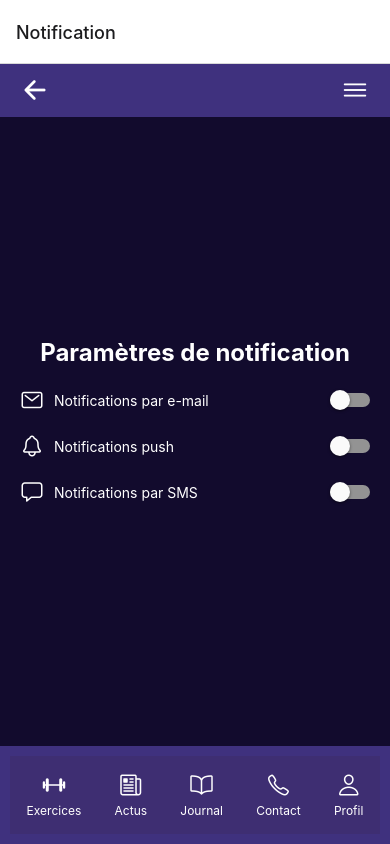
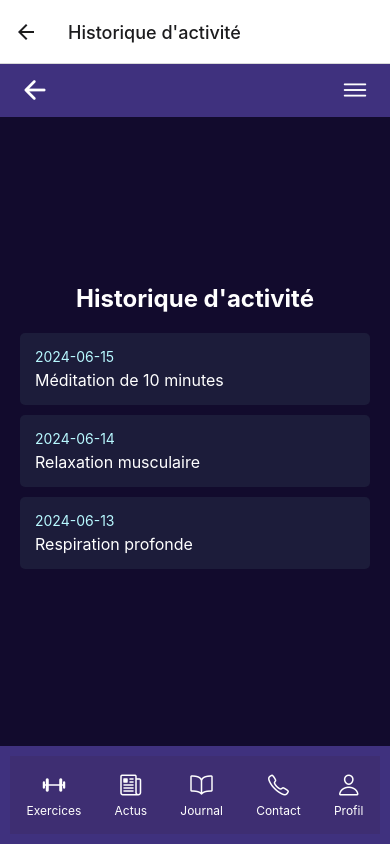
Before and after one commit to EstherMhV/HealfingApp, a React Native app: screen /ActivityHistory in a window 390 px wide. Built offline with nearby package versions, Linux system fonts and the light colour scheme.

Commit message:
screens of section settings

```diff
--- a/App.js
+++ b/App.js
@@ -7,7 +7,6 @@ import News from "./screens/newsScreen.jsx";
 import Error404 from "./screens/error404.jsx";
 import Login from "./screens/loginScreen.jsx";
 import Diary from "./screens/diaryScreen.jsx";
-
 import SignUp from "./screens/signUpScreen.jsx";
 import Contact from "./screens/contactScreen.jsx";
 import Profile from "./screens/profileScreen.jsx";
@@ -20,10 +19,12 @@ import SignUpInfos from "./screens/signUpInfosScreen.jsx";
 import Notification from "./screens/settings/Notification.jsx";
 import Exercice from "./screens/exercices/_id/exercice_id.jsx";
 import ExerciceGo from "./screens/exercices/_id/exercice_go.jsx";
+import PrivacyPolicy from "./screens/settings/privacyPolicy.jsx";
 import ArtTherapy from "./screens/exercices/artTherapyScreen.jsx";
 import Meditation from "./screens/exercices/meditationScreen.jsx";
 import CategoriesExercices from "./screens/categoriesExercices.jsx";
 import Mindfulness from "./screens/exercices/mindfulnessScreen.jsx";
+import ActivityHistory from "./screens/settings/actvityHistory.jsx";
 import PersonalData from "./screens/settings/personalDataScreen.jsx";
 import DeepBreathing from "./screens/exercices/deepBreathingScreen.jsx";
 import PasswordSecurity from "./screens/settings/passwordSecurity.jsx";
@@ -37,7 +38,7 @@ export default function App() {
   return (
     <View style={styles.container}>
       <NavigationContainer>
-        <Stack.Navigator initialRouteName="Notification">
+        <Stack.Navigator initialRouteName="Home">
           <Stack.Screen
             name="SignUp"
             component={SignUp}
@@ -114,6 +115,16 @@ export default function App() {
             options={{ title: "Notification" }}
           />
           <Stack.Screen
+            name="ActivityHistory"
+            component={ActivityHistory}
+            options={{ title: "Historique d'activité" }}
+          />
+          <Stack.Screen
+            name="PrivacyPolicy"
+            component={PrivacyPolicy}
+            options={{ title: "Politique de confidentialité" }}
+          />
+          <Stack.Screen
             name="ReportBug"
             component={ReportBug}
             options={{ title: "Signaler un bug" }}
--- /dev/null
+++ b/screens/settings/actvityHistory.jsx
@@ -0,0 +1,96 @@
+import {
+  View,
+  Text,
+  StyleSheet,
+  TouchableOpacity,
+  ScrollView,
+} from "react-native";
+import Menu from "../../components/Menu.jsx";
+import { Ionicons } from "@expo/vector-icons";
+
+const ActivityHistory = ({ navigation }) => {
+  const activities = [
+    { date: "2024-06-15", description: "Méditation de 10 minutes" },
+    { date: "2024-06-14", description: "Relaxation musculaire" },
+    { date: "2024-06-13", description: "Respiration profonde" },
+  ];
+
+  return (
+    <View style={styles.container}>
+      <View style={styles.header}>
+        <TouchableOpacity onPress={() => navigation.navigate("Settings")}>
+          <Ionicons name="arrow-back-outline" size={30} color="#fff" />
+        </TouchableOpacity>
+        <TouchableOpacity>
+          <Ionicons name="menu-outline" size={30} color="#fff" />
+        </TouchableOpacity>
+      </View>
+
+      <ScrollView contentContainerStyle={styles.content}>
+        <Text style={styles.title}>Historique d'activité</Text>
+
+        {activities.map((activity, index) => (
+          <View key={index} style={styles.activityItem}>
+            <Text style={styles.activityDate}>{activity.date}</Text>
+            <Text style={styles.activityDescription}>{activity.description}</Text>
+          </View>
+        ))}
+      </ScrollView>
+
+      <View style={styles.footer}>
+        <Menu navigation={navigation} />
+      </View>
+    </View>
+  );
+};
+
+const styles = StyleSheet.create({
+  container: {
+    flex: 1,
+    backgroundColor: "#120B2D",
+  },
+  header: {
+    flexDirection: "row",
+    justifyContent: "space-between",
+    alignItems: "center",
+    paddingHorizontal: 20,
+    paddingVertical: 10,
+    backgroundColor: "#3F317E",
+  },
+  content: {
+    flexGrow: 1,
+    justifyContent: "center",
+    alignItems: "center",
+    paddingHorizontal: 20,
+    paddingVertical: 10,
+  },
+  title: {
+    color: "#fff",
+    fontSize: 24,
+    fontWeight: "bold",
+    marginBottom: 20,
+    textAlign: "center",
+  },
+  activityItem: {
+    backgroundColor: "#1c1c3a",
+    padding: 15,
+    borderRadius: 5,
+    marginBottom: 10,
+    width: "100%",
+  },
+  activityDate: {
+    color: "#B8F8FF",
+    fontSize: 14,
+    marginBottom: 5,
+  },
+  activityDescription: {
+    color: "#fff",
+    fontSize: 16,
+  },
+  footer: {
+    backgroundColor: "#3F317E",
+    padding: 10,
+  },
+});
+
+export default ActivityHistory;
--- /dev/null
+++ b/screens/settings/privacyPolicy.jsx
@@ -0,0 +1,117 @@
+import {
+  View,
+  Text,
+  StyleSheet,
+  TouchableOpacity,
+  ScrollView,
+} from "react-native";
+import Menu from "../../components/Menu.jsx";
+import { Ionicons } from "@expo/vector-icons";
+
+const PrivacyPolicy = ({ navigation }) => {
+  const policyText = `
+  Politique de confidentialité
+
+  Introduction
+  Nous respectons votre vie privée et nous nous engageons à la protéger en conformité avec cette politique de confidentialité. Cette politique décrit les types d'informations que nous pouvons collecter auprès de vous ou que vous pouvez fournir lorsque vous visitez notre site web, et nos pratiques de collecte, d'utilisation, de maintenance, de protection et de divulgation de ces informations.
+
+  Informations que nous recueillons à votre sujet
+  Nous recueillons plusieurs types d'informations de et à propos des utilisateurs de notre site web, y compris :
+  - Les informations par lesquelles vous pouvez être identifié personnellement, comme le nom, l'adresse postale, l'adresse e-mail, le numéro de téléphone ("informations personnelles").
+  - Les informations qui sont à propos de vous mais individuellement ne vous identifient pas.
+  - Les informations sur votre connexion internet, l'équipement que vous utilisez pour accéder à notre site web et les détails d'utilisation.
+
+  Comment nous recueillons ces informations
+  Nous recueillons ces informations :
+  - Directement de vous lorsque vous nous les fournissez.
+  - Automatiquement lorsque vous naviguez sur le site. Les informations recueillies automatiquement peuvent inclure des détails d'utilisation, des adresses IP et des informations collectées via des cookies et d'autres technologies de suivi.
+
+  Utilisation des informations
+  Nous utilisons les informations que nous recueillons à votre sujet ou que vous nous fournissez, y compris les informations personnelles :
+  - Pour présenter notre site web et son contenu.
+  - Pour vous fournir les informations, produits ou services que vous nous demandez.
+  - Pour remplir toute autre fin pour laquelle vous les fournissez.
+  - Pour vous informer des modifications apportées à notre site web ou à tout produit ou service que nous offrons ou fournissons.
+  - De toute autre manière que nous pouvons décrire lorsque vous fournissez les informations.
+  - Pour toute autre fin avec votre consentement.
+
+  Divulgation de vos informations
+  Nous pouvons divulguer des informations agrégées sur nos utilisateurs, et des informations qui ne permettent pas d'identifier une personne, sans restriction. Nous pouvons divulguer les informations personnelles que nous recueillons ou que vous fournissez comme décrit dans cette politique de confidentialité :
+  - À nos filiales et affiliés.
+  - Aux sous-traitants, prestataires de services et autres tiers que nous utilisons pour soutenir notre activité.
+  - Pour remplir la fin pour laquelle vous les fournissez.
+  - Pour toute autre fin divulguée par nous lorsque vous fournissez les informations.
+  - Avec votre consentement.
+
+  Sécurité des données
+  Nous avons mis en place des mesures conçues pour sécuriser vos informations personnelles contre toute perte accidentelle et contre tout accès, utilisation, modification et divulgation non autorisés. La sécurité de vos informations dépend également de vous. Lorsque nous vous avons donné (ou lorsque vous avez choisi) un mot de passe pour accéder à certaines parties de notre site web, vous êtes responsable de la confidentialité de ce mot de passe. Nous vous demandons de ne partager votre mot de passe avec personne.
+
+  Modifications de notre politique de confidentialité
+  Notre politique est de publier toute modification que nous apportons à notre politique de confidentialité sur cette page. La date de la dernière révision de la politique de confidentialité est identifiée en haut de la page. Vous êtes responsable de vous assurer que nous disposons d'une adresse e-mail active et livrable à jour, et de visiter périodiquement notre site web et cette politique de confidentialité pour vérifier les éventuels changements.
+
+  Contact
+  Pour poser des questions ou commenter cette politique de confidentialité et nos pratiques de confidentialité, contactez-nous à l'adresse suivante : privacy@healfing.com
+  `;
+
+  return (
+    <View style={styles.container}>
+      <View style={styles.header}>
+        <TouchableOpacity onPress={() => navigation.navigate("Settings")}>
+          <Ionicons name="arrow-back-outline" size={30} color="#fff" />
+        </TouchableOpacity>
+        <TouchableOpacity>
+          <Ionicons name="menu-outline" size={30} color="#fff" />
+        </TouchableOpacity>
+      </View>
+
+      <ScrollView contentContainerStyle={styles.content}>
+        <Text style={styles.title}>Politique de confidentialité</Text>
+        <Text style={styles.policyText}>{policyText}</Text>
+      </ScrollView>
+
+      <View style={styles.footer}>
+        <Menu navigation={navigation} />
+      </View>
+    </View>
+  );
+};
+
+const styles = StyleSheet.create({
+  container: {
+    flex: 1,
+    backgroundColor: "#120B2D",
+  },
+  header: {
+    flexDirection: "row",
+    justifyContent: "space-between",
+    alignItems: "center",
+    paddingHorizontal: 20,
+    paddingVertical: 10,
+    backgroundColor: "#3F317E",
+  },
+  content: {
+    flexGrow: 1,
+    paddingHorizontal: 20,
+    paddingVertical: 10,
+    alignItems: "center",
+  },
+  title: {
+    color: "#fff",
+    fontSize: 24,
+    fontWeight: "bold",
+    marginBottom: 20,
+    textAlign: "center",
+  },
+  policyText: {
+    color: "#fff",
+    fontSize: 14,
+    textAlign: "justify",
+    lineHeight: 20,
+  },
+  footer: {
+    backgroundColor: "#3F317E",
+    padding: 10,
+  },
+});
+
+export default PrivacyPolicy;
--- a/screens/settingsScreen.jsx
+++ b/screens/settingsScreen.jsx
@@ -82,7 +82,7 @@ const Settings = ({ navigation }) => {
         </TouchableOpacity>
         <TouchableOpacity
           style={styles.option}
-          onPress={() => navigation.navigate("")}
+          onPress={() => navigation.navigate("Login")}
         >
           <Ionicons name="exit-outline" size={24} color="#f00" />
           <Text style={styles.optionTextLogout}>Déconnexion</Text>
```
